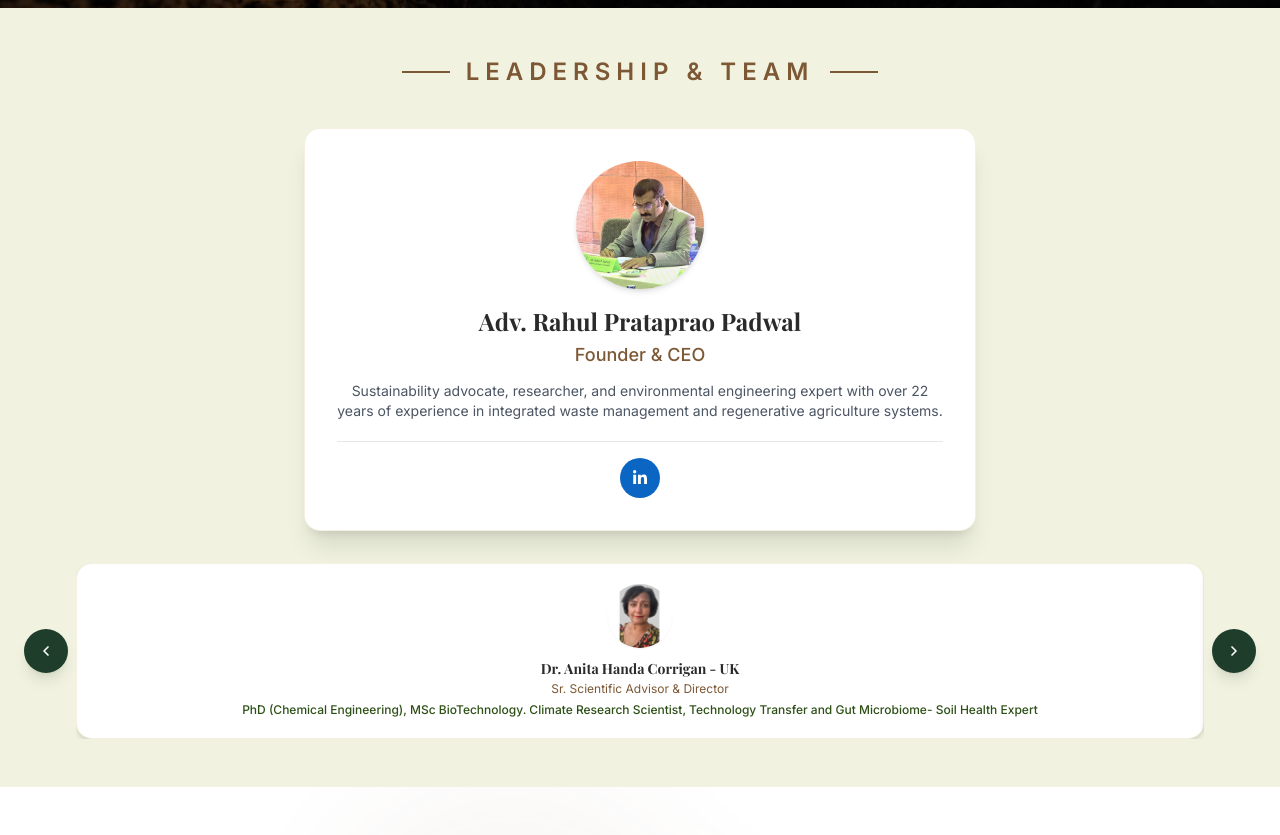
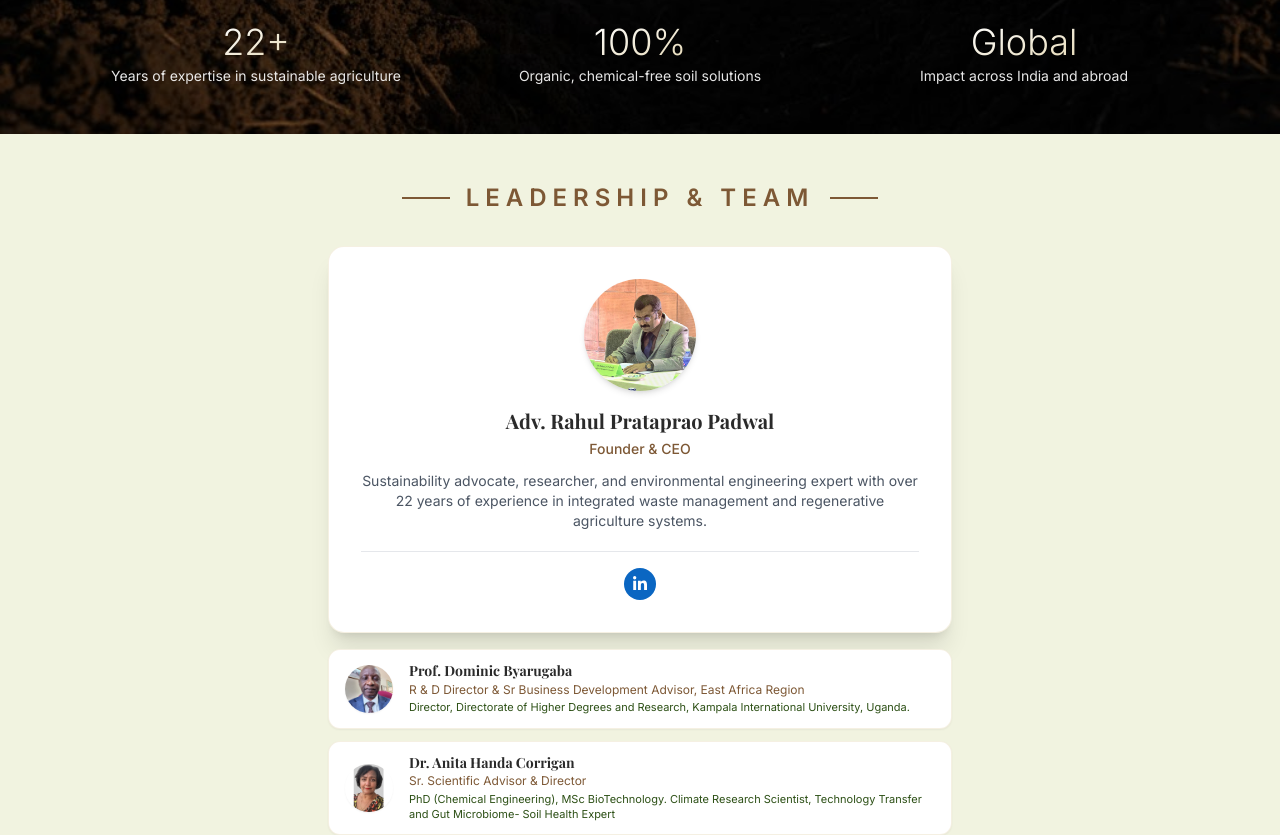
Before and after one commit to Shravani49/shriram-agro, a Next.js app: page /about in a window 1280 px wide. Shown: the part 1800-2635 px from the top of the page. Built offline with nearby package versions, Linux system fonts and the light colour scheme.

Commit message:
About us changed and Byrugaba added

```diff
--- a/src/app/about/page.js
+++ b/src/app/about/page.js
@@ -20,7 +20,7 @@ export default function AboutPage() {
         @media (max-width: 480px) {
           .about-company-label { font-size: 1.2rem !important; letter-spacing: 0.1em !important; }
           .about-card-inner { padding: 24px 16px !important; }
-          .about-card-text { font-size: 1rem !important; }
+          .about-card-text { font-size: 0.8rem !important; }
         }
 
         @media (max-width: 767px) {
@@ -124,7 +124,7 @@ export default function AboutPage() {
           </div>
 
           <div className="about-card-inner bg-white border border-[#E5D9B6]/40 rounded-2xl px-5 sm:px-10 py-6 sm:py-8 shadow-2xl">
-            <div className="about-card-text space-y-2 sm:space-y-3 text-[10px] sm:text-xs leading-relaxed text-black-60 font-normal">
+            <div className="about-card-text space-y-2 sm:space-y-3 lg:text-[14px] sm:text-[5px] leading-relaxed text-black-60">
               <p>
                 Shriram Agro Industries, founded by Mr. Rahul Prataprao Padwal, is dedicated to integrated Waste Management and Sustainable Agriculture Solutions. With over 22 years of field expertise, the company delivers science-driven technologies to transform multiple organic waste streams into regenerative agricultural value.
               </p>
@@ -215,9 +215,9 @@ export default function AboutPage() {
 
       {/* Team Section */}
 <section className="team-section py-12 bg-[#F1F3E0]">
-        <div className="max-w-7xl mx-auto px-4 sm:px-6">
+  <div className="max-w-2xl mx-auto px-4 sm:px-6">
 
-          <div className="mb-10 text-center">
+    <div className="mb-8 text-center">
       <div className="flex justify-center items-center gap-3 sm:gap-4 mb-4 flex-wrap">
         <div className="w-12 h-[2px] bg-[#7d5835]"></div>
         <span className="team-header-label text-base sm:text-2xl tracking-[0.25em] text-[#7d5835] font-semibold">
@@ -228,15 +228,14 @@ export default function AboutPage() {
     </div>
 
     {/* Founder Highlight Card */}
-          <div className="flex justify-center mb-8">
-            <div className="founder-card bg-white rounded-2xl shadow-xl border border-[#E5D9B6]/40 p-6 sm:p-8 max-w-2xl w-full text-center">
+    <div className="founder-card bg-white rounded-2xl shadow-xl border border-[#E5D9B6]/40 p-6 sm:p-8 w-full text-center mb-4">
      <img
   src="/images/rahul_Padwal.png"
   alt="Adv. Rahul Prataprao Padwal"
-                className="w-24 h-24 sm:w-32 sm:h-32 object-cover rounded-full mx-auto mb-4 shadow-md"
+  className="w-32 h-32 sm:w-28 sm:h-28 lg:w-28 lg:h-28 object-cover rounded-full mx-auto mb-4 shadow-md"
 />
-              <h3 className="text-xl sm:text-2xl font-bold text-[#2a2a2a]">Adv. Rahul Prataprao Padwal</h3>
-              <p className="text-[#7d5835] text-base sm:text-lg font-medium mt-1">Founder & CEO</p>
+      <h3 className="text-md sm:text-lg lg:text-xl font-bold text-[#2a2a2a]">Adv. Rahul Prataprao Padwal</h3>
+      <p className="text-[#7d5835] text-base sm:text-sm lg:text-md  font-medium mt-1">Founder & CEO</p>
       <p className="text-gray-600 text-xs sm:text-sm mt-3 leading-relaxed">
         Sustainability advocate, researcher, and environmental engineering expert with over 22 years of experience in integrated waste management and regenerative agriculture systems.
       </p>
@@ -245,7 +244,7 @@ export default function AboutPage() {
           href="https://www.linkedin.com/in/rahul-padwal-6b240339/"
           target="_blank"
           rel="noopener noreferrer"
-                  className="w-10 h-10 flex items-center justify-center rounded-full bg-[#0A66C2] hover:scale-110 transition"
+          className="w-8 h-8 flex items-center justify-center rounded-full bg-[#0A66C2] hover:scale-110 transition"
         >
           <svg xmlns="http://www.w3.org/2000/svg" viewBox="0 0 448 512" className="w-4 h-4 fill-white">
             <path d="M100.28 448H7.4V148.9h92.88zm-46.44-340a53.54 53.54 0 1 1 53.54-53.54A53.54 53.54 0 0 1 53.84 108zM447.9 448h-92.68V302.4c0-34.7-.7-79.3-48.3-79.3-48.3 0-55.7 37.7-55.7 76.8V448h-92.7V148.9h89v40.8h1.3c12.4-23.5 42.7-48.3 87.9-48.3 94 0 111.4 61.9 111.4 142.3V448z"/>
@@ -253,59 +252,39 @@ export default function AboutPage() {
         </a>
       </div>
     </div>
-          </div>
 
-          {/* Team Carousel */}
-          <div className="relative flex items-center justify-center gap-2 w-full">
-            <button
-              onClick={() => {
-                const el = document.getElementById("team-carousel");
-                if (el) el.scrollBy({ left: -el.offsetWidth, behavior: "smooth" });
-              }}
-              className="flex-shrink-0 w-9 h-9 sm:w-11 sm:h-11 rounded-full bg-[#1F3D2B] text-white flex items-center justify-center shadow-lg hover:bg-[#7d5835] transition-colors z-10"
-            >
-              <svg width="16" height="16" viewBox="0 0 24 24" fill="none" stroke="currentColor" strokeWidth="2.5" strokeLinecap="round" strokeLinejoin="round">
-                <path d="M15 18l-6-6 6-6"/>
-              </svg>
-            </button>
-
-            <div id="team-carousel" className="flex overflow-hidden flex-1 min-w-0">
+    {/* Team Members — compact stacked */}
+    <div className="flex flex-col gap-3">
       {[
-                { name: "Dr. Anita Handa Corrigan - UK", role: "Sr. Scientific Advisor & Director", qualification: "PhD (Chemical Engineering), MSc BioTechnology. Climate Research Scientist, Technology Transfer and Gut Microbiome- Soil Health Expert", image: "/images/anita.png" },
-                { name: "Vaibhav M Phalle", role: "Planning & Operations- Advisor & Director", qualification: "MBA & BTech Mechanical", image: "/images/vaibhav.png" },
+        { name: "Prof. Dominic Byarugaba", role: "R & D Director & Sr Business Development Advisor, East Africa Region", qualification: "Director, Directorate of Higher Degrees and Research, Kampala International University, Uganda.", image: "/images/byrugaba.png" },
+        { name: "Dr. Anita Handa Corrigan", role: "Sr. Scientific Advisor & Director", qualification: "PhD (Chemical Engineering), MSc BioTechnology. Climate Research Scientist, Technology Transfer and Gut Microbiome- Soil Health Expert", image: "/images/anita.png" },
+        { name: "Vaibhav M Phalle", role: "Planning & Operations — Advisor & Director", qualification: "MBA & BTech Mechanical", image: "/images/vaibhav.png" },
         { name: "Shridatt G. Khandagale", role: "Director Creative Head", qualification: "B.E. Computer", image: "/images/shridatt.png" },
         { name: "Shravani Padwal", role: "IT & Digital Solutions Engineer", qualification: "BTech IT", image: "/images/shravani.png" },
       ].map((member, index) => (
         <div
           key={index}
-                  className="team-slide flex-shrink-0 bg-white rounded-2xl shadow-md border border-[#E5D9B6]/40 p-5 flex flex-col items-center text-center hover:shadow-xl transition-all duration-300"
-                  style={{ width: "100%" }}
+          className="bg-white rounded-xl shadow-sm border border-[#E5D9B6]/40 px-4 py-3 flex items-center gap-4 hover:shadow-md transition-all duration-300"
         >
-                  <img src={member.image} alt={member.name} className="w-16 h-16 object-cover rounded-full shadow-sm mb-3" />
+          <img
+            src={member.image}
+            alt={member.name}
+            className="w-12 h-12 object-cover rounded-full shadow-sm flex-shrink-0"
+          />
+          <div className="min-w-0">
             <h4 className="text-sm font-semibold text-[#2a2a2a] leading-tight">{member.name}</h4>
-                  <p className="text-xs text-[#7d5835] mt-1 leading-snug">{member.role}</p>
+            <p className="text-xs text-[#7d5835] mt-0.5 leading-snug">{member.role}</p>
             {member.qualification && (
-                    <p className="text-xs text-[#2d5016] font-medium leading-snug mt-1">{member.qualification}</p>
+              <p className="text-[11px] text-[#2d5016] leading-snug mt-0.5">{member.qualification}</p>
             )}
+          </div>
         </div>
       ))}
     </div>
 
-            <button
-              onClick={() => {
-                const el = document.getElementById("team-carousel");
-                if (el) el.scrollBy({ left: el.offsetWidth, behavior: "smooth" });
-              }}
-              className="flex-shrink-0 w-9 h-9 sm:w-11 sm:h-11 rounded-full bg-[#1F3D2B] text-white flex items-center justify-center shadow-lg hover:bg-[#7d5835] transition-colors z-10"
-            >
-              <svg width="16" height="16" viewBox="0 0 24 24" fill="none" stroke="currentColor" strokeWidth="2.5" strokeLinecap="round" strokeLinejoin="round">
-                <path d="M9 18l6-6-6-6"/>
-              </svg>
-            </button>
-          </div>
-
   </div>
 </section>
+
 
       {/* CTA Section */}
       <section className="cta-section relative py-16 sm:py-20 md:py-32 bg-white overflow-hidden">
--- a/src/app/page.js
+++ b/src/app/page.js
@@ -420,18 +420,18 @@ export default function Home() {
 
           {/* IMAGE PANEL */}
           <div className="hero-image-panel fade-up delay-3 relative" style={{ width: "100%", height: 340 }}>
-            <div style={{ position: "absolute", top: 0, left: "5%", width: "88%", height: "88%", borderRadius: "28px 28px 120px 28px", overflow: "hidden", boxShadow: "0 24px 80px rgba(31,61,43,0.25), 0 4px 16px rgba(0,0,0,0.10)" }}>
+            <div style={{ position: "absolute", top: 0, left: "5%", width: "88%", height: "88%", borderRadius: "28px 28px 28px 28px", overflow: "hidden", boxShadow: "0 24px 80px rgba(31,61,43,0.25), 0 4px 16px rgba(0,0,0,0.10)" }}>
               <img src="/images/hero.png" alt="Composting facility" style={{ width: "100%", height: "100%", objectFit: "cover" }} />
               <div className="img-overlay" />
             </div>
 
-            {/* Small overlay hand image */}
-            <div style={{ position: "absolute", bottom: 0, right: 0, width: "clamp(26%, 35%, 42%)", height: "clamp(22%, 30%, 38%)", borderRadius: "20px 80px 20px 20px", overflow: "hidden", boxShadow: "0 12px 40px rgba(31,61,43,0.2)", border: "3px solid rgba(245,239,230,0.8)" }}>
-              <img src="/images/new.png" alt="Organic manure" style={{ width: "100%", height: "100%", objectFit: "cover", transform: "scale(0.85)", filter: "saturate(1.15)" }} />
+            {/* Small overlay hand image — border now matches image shape */}
+            <div style={{ position: "absolute", bottom: 0, right: 0, width: "clamp(26%, 35%, 42%)", height: "clamp(22%, 30%, 38%)", borderRadius: "20px", overflow: "hidden", boxShadow: "0 12px 40px rgba(31,61,43,0.2)", border: "3px solid rgba(245,239,230,0.8)" }}>
+              <img src="/images/new.png" alt="Organic manure" style={{ width: "100%", height: "100%", objectFit: "cover", filter: "saturate(1.15)" }} />
             </div>
 
             {/* Waste Transformed card */}
-            <div className="stat-card" style={{ top: 16, left: 10, minWidth: 0, padding: "clamp(5px, 1.5vw, 10px) clamp(6px, 2vw, 13px)", borderRadius: 14 }}>
+            <div className="stat-card" style={{ top: 12, left: 2, minWidth: 0, padding: "clamp(5px, 1.5vw, 10px) clamp(6px, 2vw, 13px)", borderRadius: 14 }}>
               <div style={{ fontSize: "clamp(7px, 1.8vw, 9px)", letterSpacing: "0.12em", color: "rgba(31,61,43,0.55)", textTransform: "uppercase", marginBottom: "clamp(2px, 0.5vw, 4px)" }}>Waste Transformed</div>
               <div style={{ fontFamily: "'Playfair Display', serif", fontSize: "clamp(14px, 4vw, 22px)", fontWeight: 700, color: "#1F3D2B", lineHeight: 1 }}>100%</div>
               <div style={{ fontSize: "clamp(7px, 1.8vw, 10px)", color: "#5C7A3A", marginTop: "clamp(2px, 0.5vw, 3px)" }}>FCO/ NPOP certified output</div>
```
Also changed, not shown: public/images/byrugaba.png (added). Lines whose indentation alone changed are shown as unchanged.
